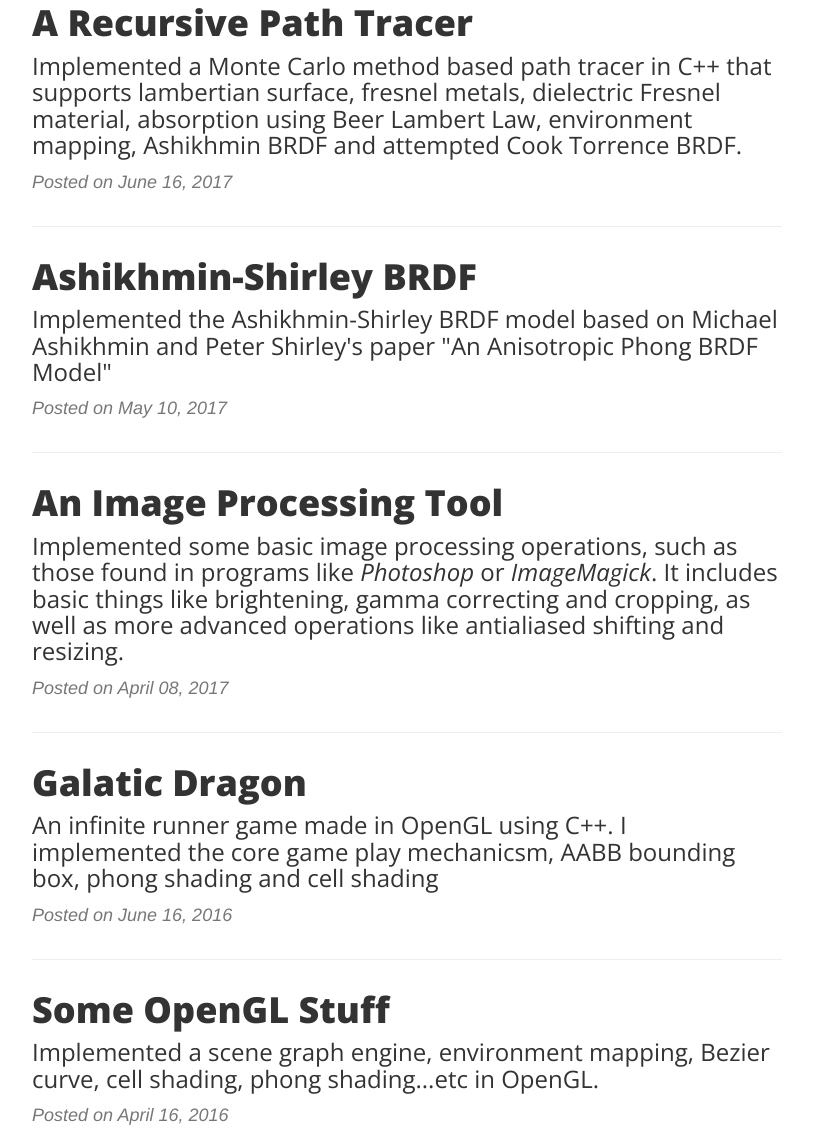
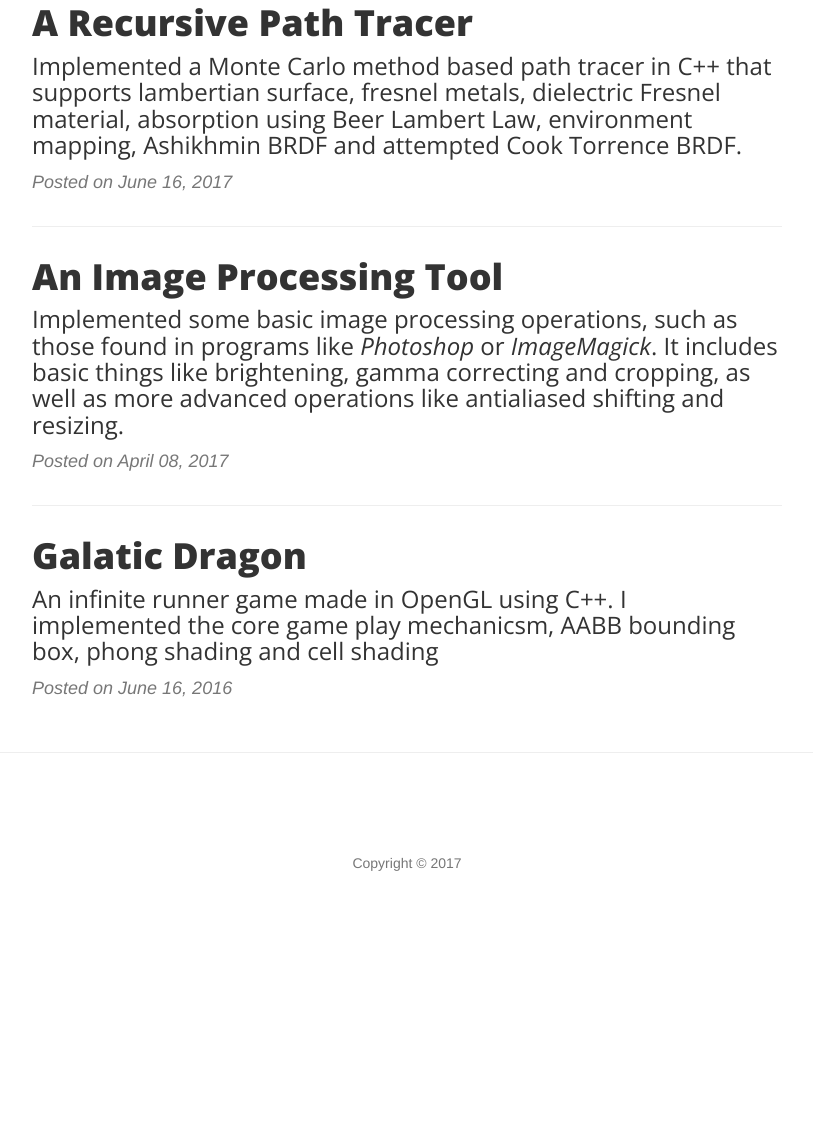
Before and after one commit to AlexOuyang/blog, a website: page index.html in a window 1280 px wide. Shown: the part 701-1833 px from the top of the page, without its empty margins (233-1046 px from the left). After the commit the page ends 1640 px from the top, so only its background shows below. Drawn offline with nearby package versions, Linux system fonts and the light colour scheme; files that its build step writes are made by us from their sources.

Commit message:
updated index page

```diff
--- a/index.html
+++ b/index.html
@@ -100,7 +100,7 @@
                     <p class="post-meta">Posted on June 16, 2017</p>
                 </div>
                 <hr>
-                <div class="post-preview">
+                <!-- <div class="post-preview">
                     <a href="">
                         <h2 class="post-title">
                             Ashikhmin-Shirley BRDF
@@ -112,7 +112,7 @@
                     </a>
                     <p class="post-meta">Posted on May 10, 2017</p>
                 </div>
-                <hr>
+                <hr> -->
                 <div class="post-preview">
                     <a href="./imageProcessing.html">
                         <h2 class="post-title">
@@ -127,7 +127,7 @@
                 </div>
                 <hr>
                 <div class="post-preview">
-                    <a href="">
+                    <a href="https://medium.com/@snyoonoh/galactic-dragon-36f251093b4a">
                         <h2 class="post-title">
                             Galatic Dragon
                         </h2>
@@ -138,7 +138,7 @@
                     </a>
                     <p class="post-meta">Posted on June 16, 2016</p>
                 </div>
-                <hr>
+                <!-- <hr>
                 <div class="post-preview">
                     <a href="">
                         <h2 class="post-title">
@@ -149,7 +149,7 @@
                         </h3>
                     </a>
                     <p class="post-meta">Posted on April 16, 2016</p>
-                </div>
+                </div> -->
                 <!--<div class="post-preview">
                     <a href="#">
                         <h2 class="post-title">
```
